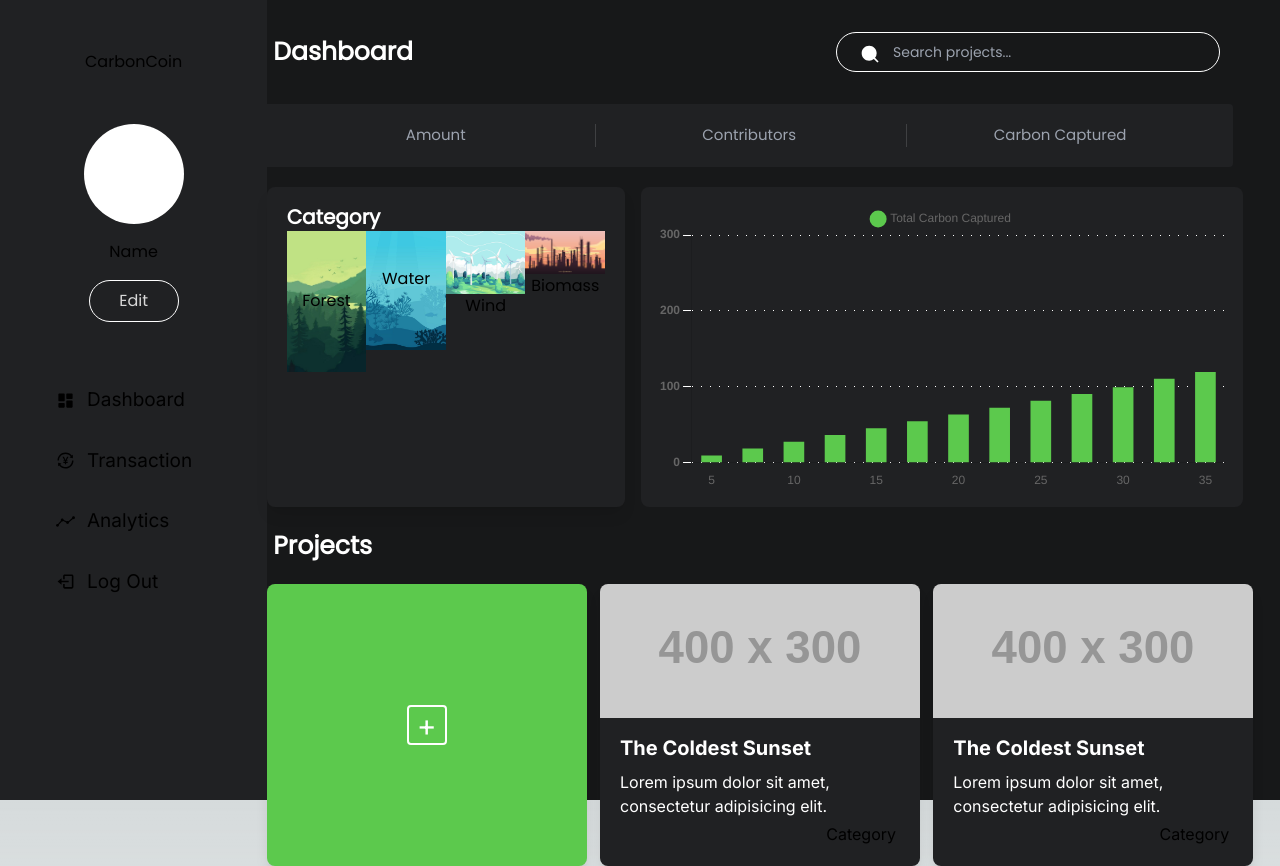
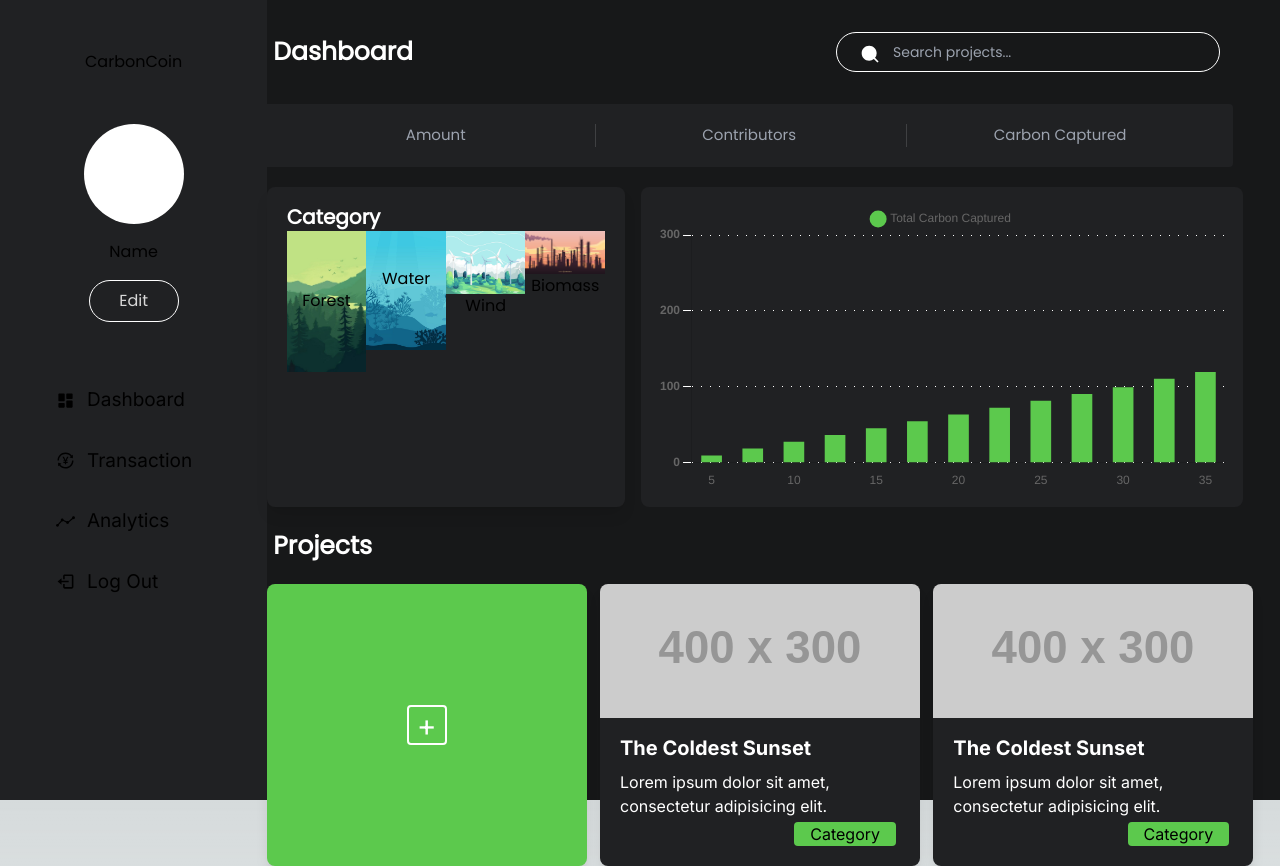
Before and after one commit to ignaviaa/StatusCode, a Next.js app in the folder carbon-world/: page /dashboard in a window 1280 px wide. Built offline with nearby package versions, Linux system fonts and the light colour scheme.

Commit message:
gave proper coloring and padding to category

```diff
--- a/carbon-world/src/components/Cards.tsx
+++ b/carbon-world/src/components/Cards.tsx
@@ -16,7 +16,7 @@ function Cards() {
                     Lorem ipsum dolor sit amet, consectetur adipisicing elit.
                 </p>
                 <div className="flex justify-end m-1">
-                    <button>Category</button>
+                    <div className="bg-[#5CC94D] px-4 rounded">Category</div>
                 </div>
             </div>
         </div>
```
Also changed, not shown: carbon-world/.babelrc (deleted).
